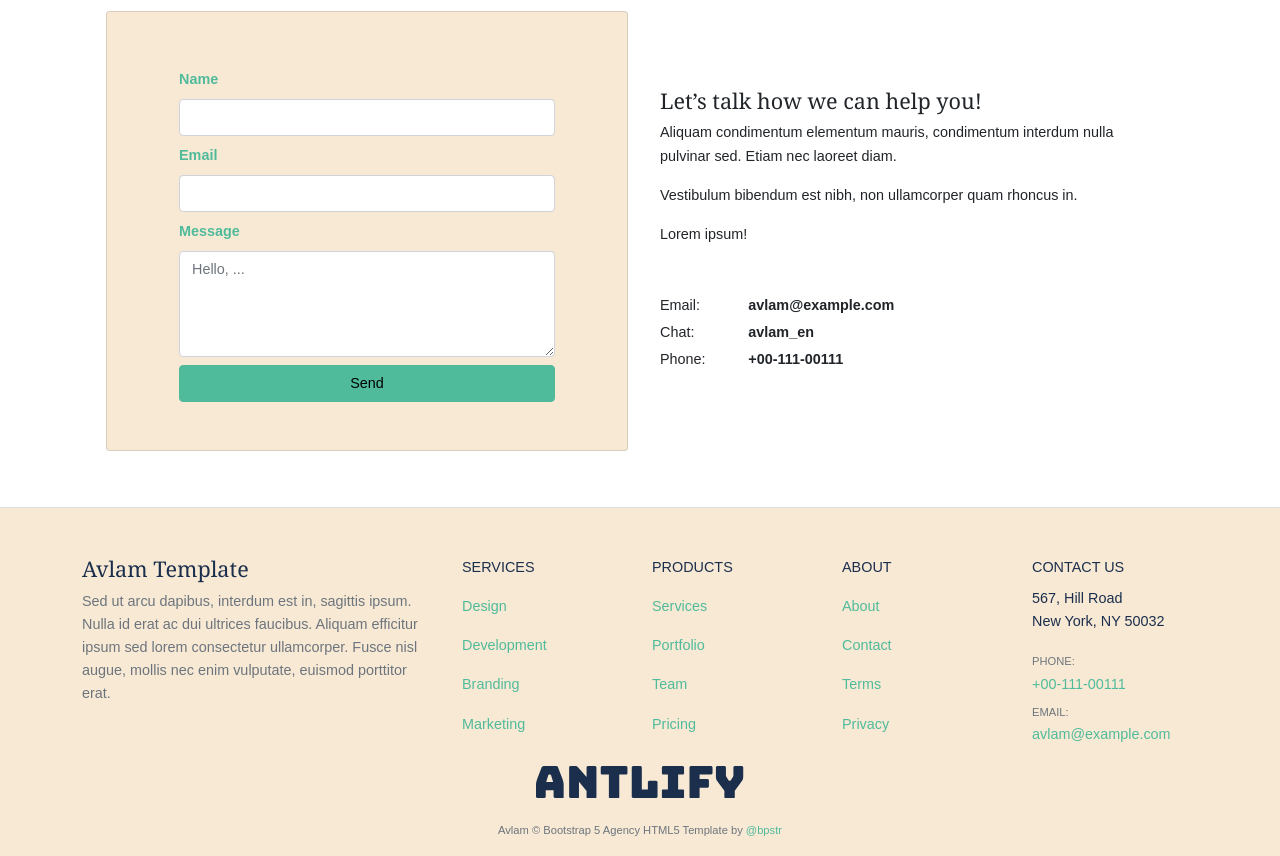
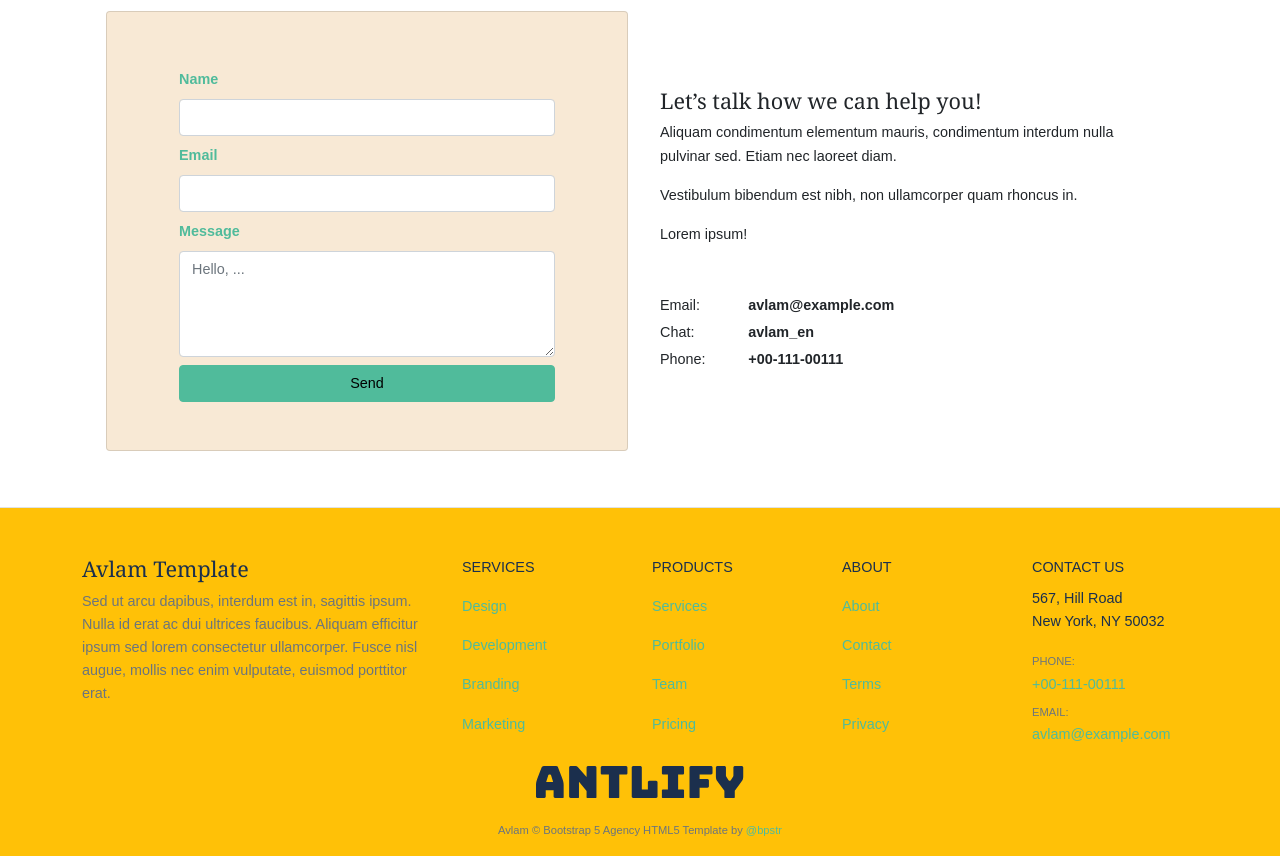
Before and after one commit to neoboot/jumbo, a website: page index.html in a window 1280 px wide. Shown: the part 4298-5154 px from the top of the page. Drawn offline with Linux system fonts and the light colour scheme.

Commit message:
Change footer style

```diff
--- a/index.html
+++ b/index.html
@@ -340,7 +340,7 @@
         </div>
     </section>
 </main>
-<footer class="pt-5 pb-3 px-2 bg-light border-top" id="footer">
+<footer class="pt-5 pb-3 px-2 bg-warning border-top" id="footer">
     <div class="container">
         <div class="row text-dark">
             <div class="col-lg-4 col-md-6 col-12 mb-3">
```
